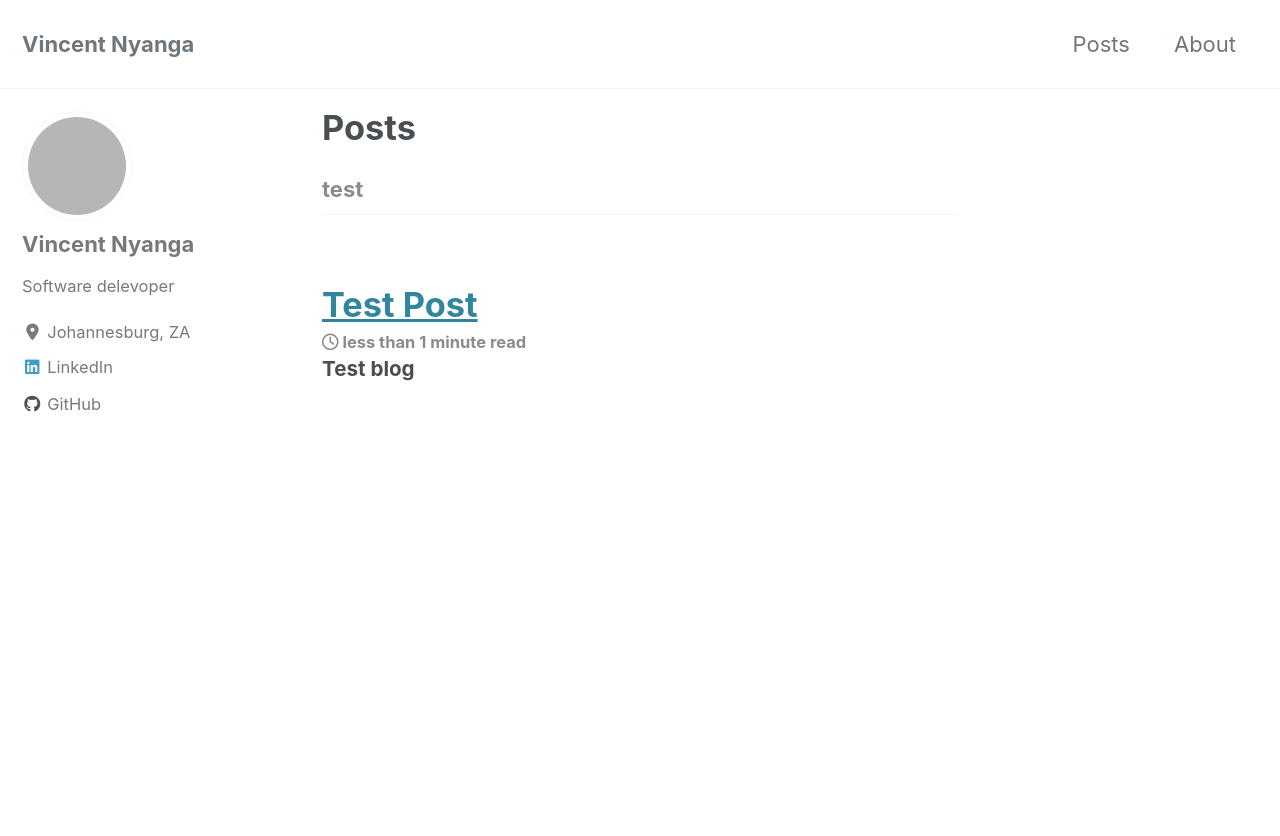
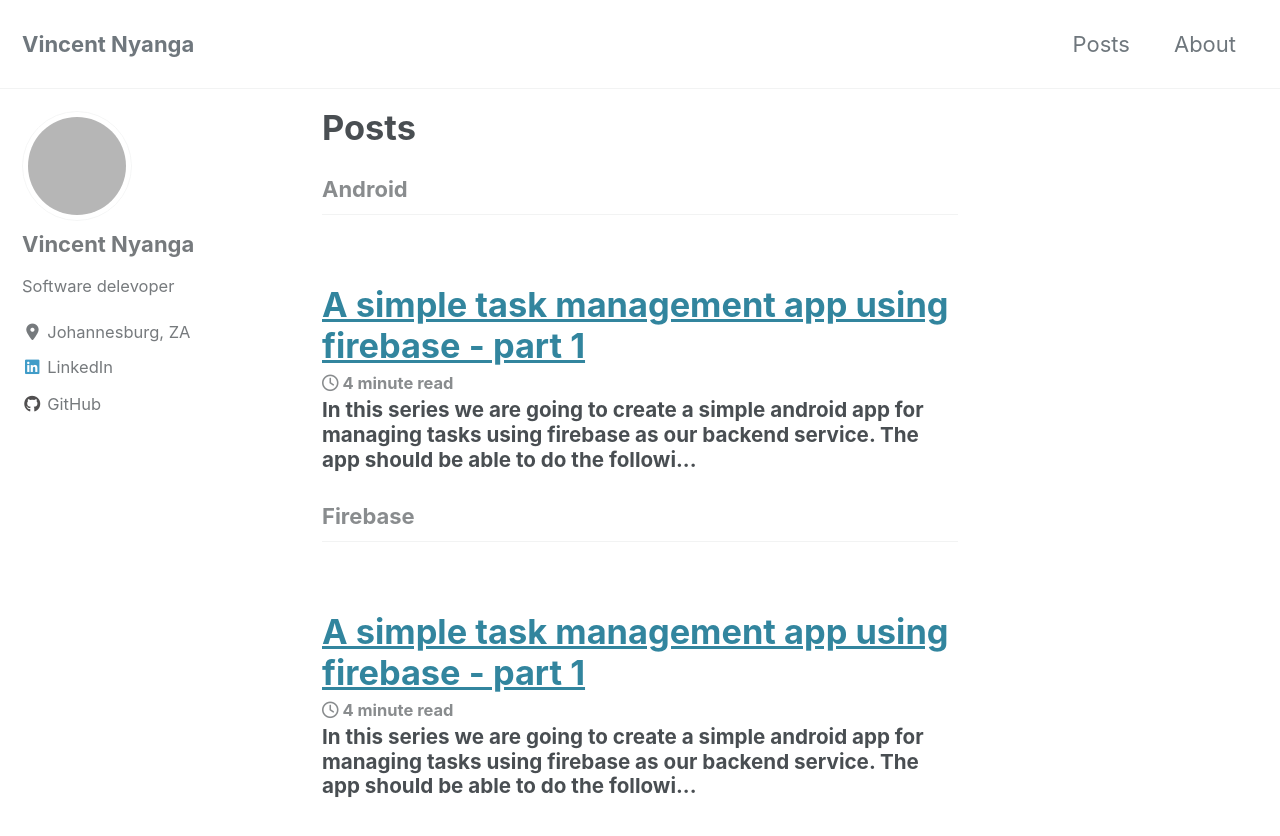
Before and after one commit to vince-nyanga/vince-nyanga.github.io, a Jekyll site: the page built from _pages/posts.md, in a window 1280 px wide and 900 px high. Shown: the top 836 px of the window. Built offline with Jekyll 4.4.1, drawn with Linux system fonts in a browser that asks for light colours; cached includes are drawn as plain includes; nearby versions of some CDN libraries; grey boxes are pictures that could not be loaded.

Commit message:
updated post

```diff
--- a/_posts/2016-12-29-task-management-app-with-firebase-1.md
+++ b/_posts/2016-12-29-task-management-app-with-firebase-1.md
@@ -1,8 +1,7 @@
 ---
-layout: post
 title: "A simple task management app using firebase - part 1"
 date: 2016-12-29
-published: true
+tags: [Firebase, Android]
 ---
 
 In this series we are going to create a simple android app for managing tasks using firebase as our backend service. The app should be able to do the following:
```
Also changed, not shown: _posts/2019-11-05-test.md (deleted, +0 -25 lines).
